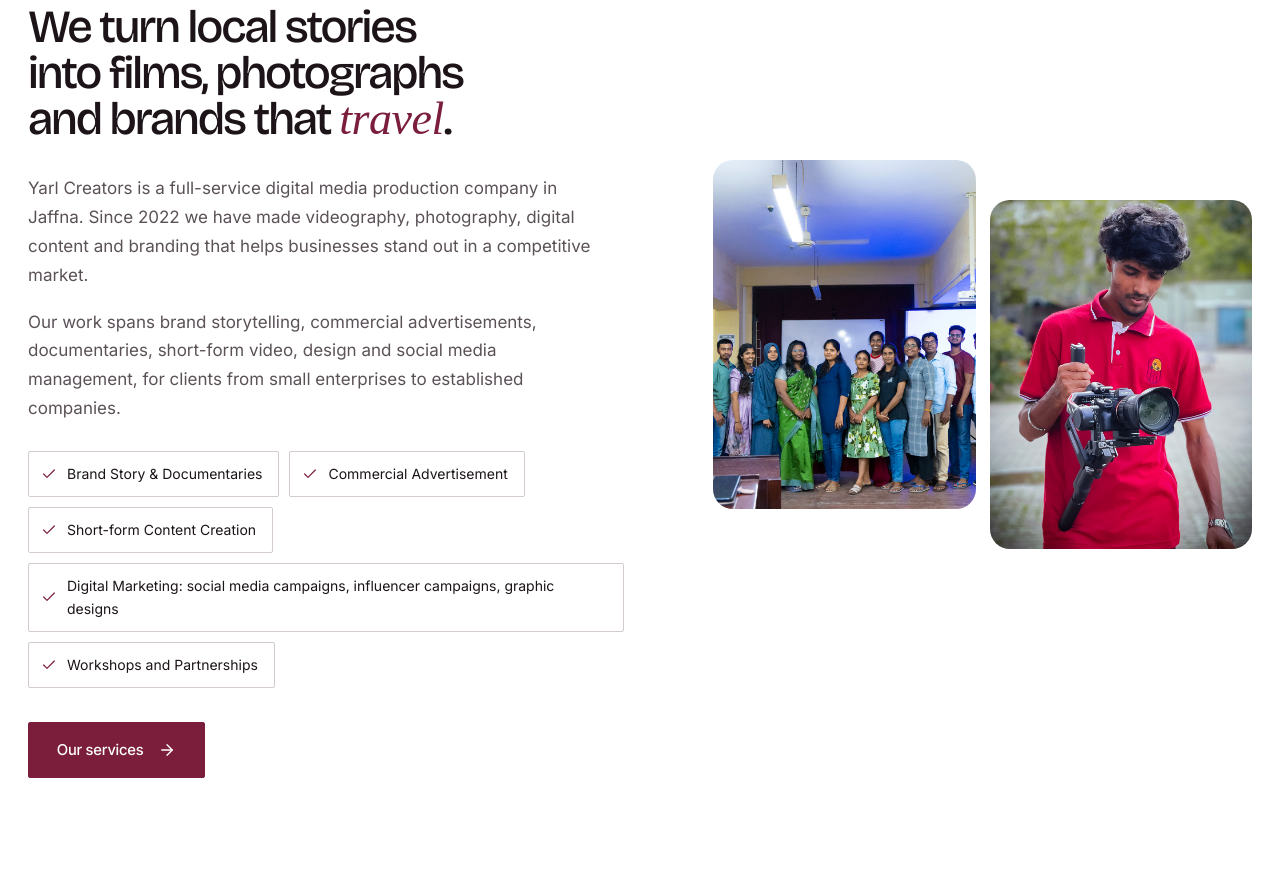
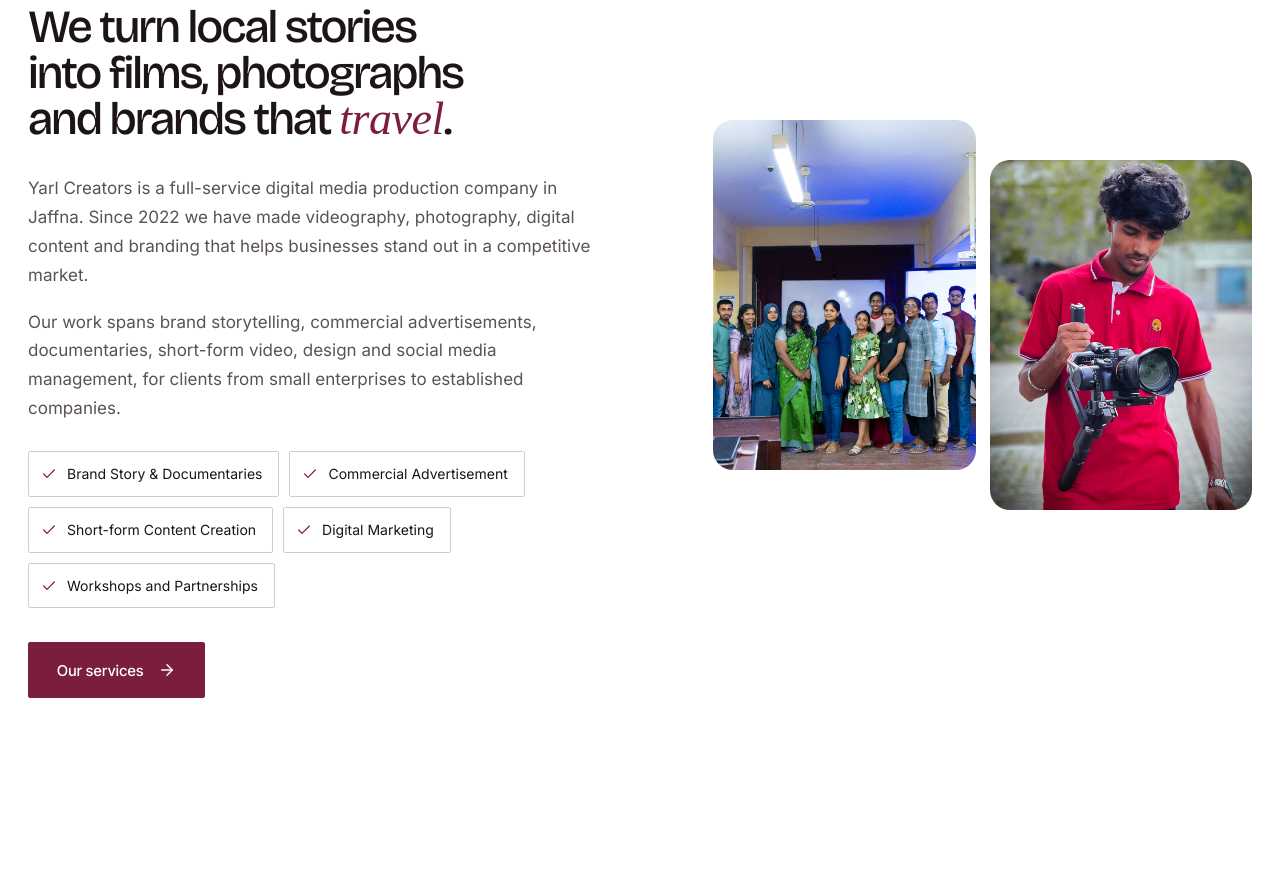
Before and after one commit to habbgate/yarlcreators, a PHP site: page /about in a window 1280 px wide. Shown: the part 557-1429 px from the top of the page. Run offline with PHP 8.4, Linux system fonts and the light colour scheme; data comes from the database, SQL or seed files in the repository; data that the repository does not hold is empty; some web fonts are replaced.

Commit message:
About page: new cover photo and shorter Digital Marketing point
Co-Authored-By: Claude Haiku 5.5 <noreply@anthropic.com>

```diff
--- a/about.php
+++ b/about.php
@@ -11,7 +11,7 @@ $page = [
 ];
 include __DIR__ . '/includes/header.php';
 ?>
-<?= page_banner('About us', 'About us', 'A production team from Jaffna, working for brands <em>everywhere</em>.', '/images/2026/02/ycgp-1-scaled.jpg') ?>
+<?= page_banner('About us', 'About us', 'A production team from Jaffna, working for brands <em>everywhere</em>.', '/images/about-cover.jpg') ?>
 <section class="ab-intro">
   <div class="wrap ab-grid">
     <div class="ab-copy">
@@ -19,7 +19,7 @@ include __DIR__ . '/includes/header.php';
       <h2>We turn local stories into films, photographs and brands that <em>travel</em>.</h2>
       <p>Yarl Creators is a full-service digital media production company in Jaffna. Since 2022 we have made videography, photography, digital content and branding that helps businesses stand out in a competitive market.</p>
       <p>Our work spans brand storytelling, commercial advertisements, documentaries, short-form video, design and social media management, for clients from small enterprises to established companies.</p>
-      <ul class="tags"><li><svg viewBox="0 0 24 24" fill="none" stroke="currentColor" stroke-width="1.8" stroke-linecap="round" stroke-linejoin="round" aria-hidden="true"><path d="M20 6 9 17l-5-5"/></svg>Brand Story & Documentaries</li><li><svg viewBox="0 0 24 24" fill="none" stroke="currentColor" stroke-width="1.8" stroke-linecap="round" stroke-linejoin="round" aria-hidden="true"><path d="M20 6 9 17l-5-5"/></svg>Commercial Advertisement</li><li><svg viewBox="0 0 24 24" fill="none" stroke="currentColor" stroke-width="1.8" stroke-linecap="round" stroke-linejoin="round" aria-hidden="true"><path d="M20 6 9 17l-5-5"/></svg>Short-form Content Creation</li><li><svg viewBox="0 0 24 24" fill="none" stroke="currentColor" stroke-width="1.8" stroke-linecap="round" stroke-linejoin="round" aria-hidden="true"><path d="M20 6 9 17l-5-5"/></svg>Digital Marketing: social media campaigns, influencer campaigns, graphic designs</li><li><svg viewBox="0 0 24 24" fill="none" stroke="currentColor" stroke-width="1.8" stroke-linecap="round" stroke-linejoin="round" aria-hidden="true"><path d="M20 6 9 17l-5-5"/></svg>Workshops and Partnerships</li></ul>
+      <ul class="tags"><li><svg viewBox="0 0 24 24" fill="none" stroke="currentColor" stroke-width="1.8" stroke-linecap="round" stroke-linejoin="round" aria-hidden="true"><path d="M20 6 9 17l-5-5"/></svg>Brand Story & Documentaries</li><li><svg viewBox="0 0 24 24" fill="none" stroke="currentColor" stroke-width="1.8" stroke-linecap="round" stroke-linejoin="round" aria-hidden="true"><path d="M20 6 9 17l-5-5"/></svg>Commercial Advertisement</li><li><svg viewBox="0 0 24 24" fill="none" stroke="currentColor" stroke-width="1.8" stroke-linecap="round" stroke-linejoin="round" aria-hidden="true"><path d="M20 6 9 17l-5-5"/></svg>Short-form Content Creation</li><li><svg viewBox="0 0 24 24" fill="none" stroke="currentColor" stroke-width="1.8" stroke-linecap="round" stroke-linejoin="round" aria-hidden="true"><path d="M20 6 9 17l-5-5"/></svg>Digital Marketing</li><li><svg viewBox="0 0 24 24" fill="none" stroke="currentColor" stroke-width="1.8" stroke-linecap="round" stroke-linejoin="round" aria-hidden="true"><path d="M20 6 9 17l-5-5"/></svg>Workshops and Partnerships</li></ul>
       <a class="btn" href="/services">Our services <span class="arr"><svg viewBox="0 0 24 24" fill="none" stroke="currentColor" stroke-width="1.8" stroke-linecap="round" stroke-linejoin="round" aria-hidden="true"><path d="M5 12h14"/><path d="m12 5 7 7-7 7"/></svg></span></a>
     </div>
     <div class="ab-photos">
```
Also changed, not shown: images/about-cover.jpg (added).
